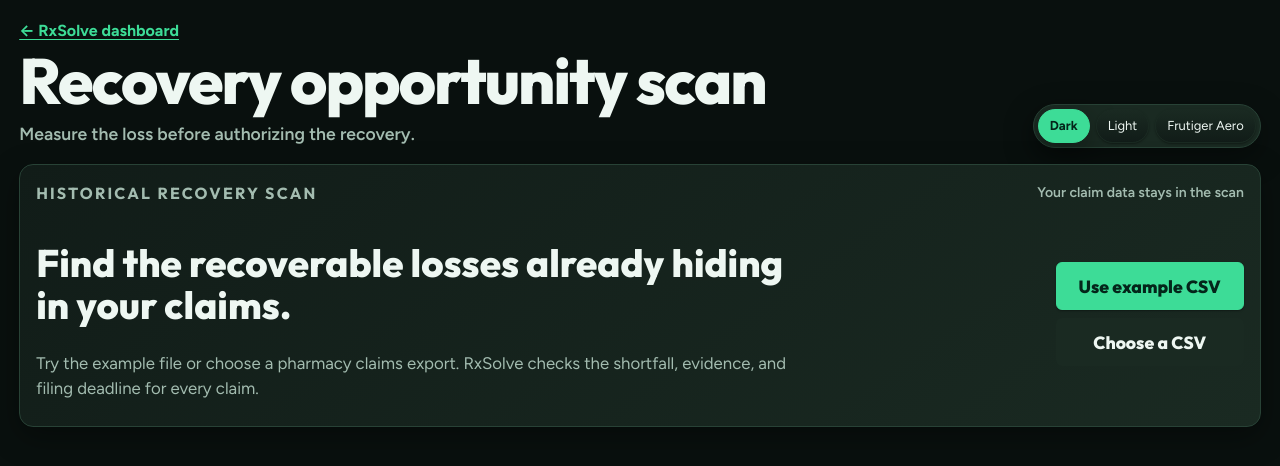
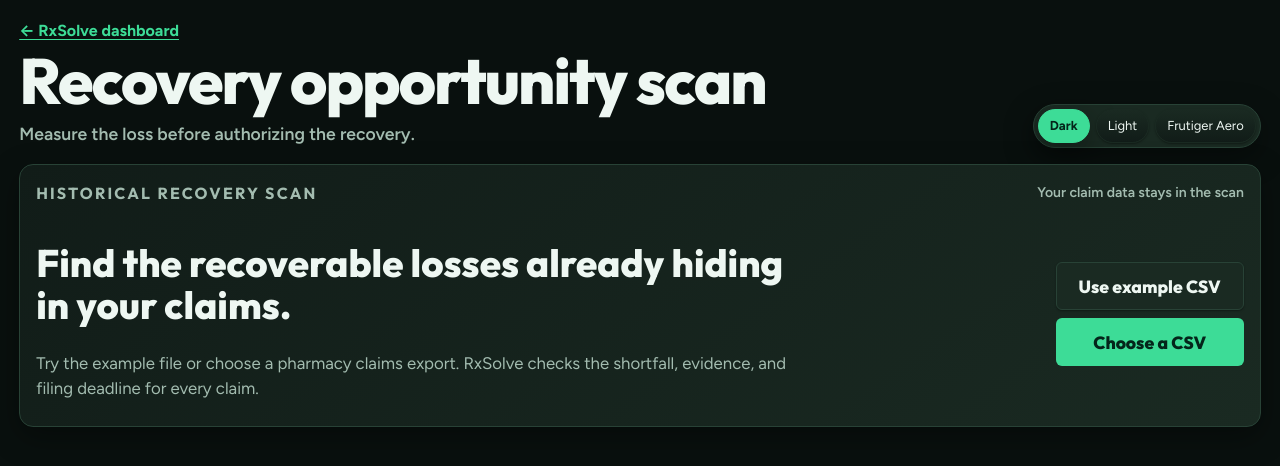
Before and after one commit to MasonMines2006/rxsolve, a Next.js app in the folder apps/dashboard/: page /scan in a window 1280 px wide. Shown: the top 466 px of the page. Built offline with nearby package versions, Linux system fonts and the light colour scheme.

Commit message:
fix: highlight CSV upload and reveal scan results

```diff
--- a/apps/dashboard/components/scan/OpportunityScan.tsx
+++ b/apps/dashboard/components/scan/OpportunityScan.tsx
@@ -1,6 +1,6 @@
 "use client";
 
-import { useState } from "react";
+import { useEffect, useRef, useState } from "react";
 import { Panel } from "@/components/ui/Panel";
 import {
   readyClaimIds,
@@ -11,11 +11,16 @@
 const usd = (value: number) => value.toLocaleString("en-US", { style: "currency", currency: "USD" });
 
 export function OpportunityScan() {
+  const summaryRef = useRef<HTMLElement>(null);
   const [result, setResult] = useState<OpportunityScanResult | null>(null);
   const [sourceName, setSourceName] = useState<string | null>(null);
   const [pending, setPending] = useState(false);
   const [error, setError] = useState<string | null>(null);
   const [staged, setStaged] = useState(false);
+
+  useEffect(() => {
+    if (result) summaryRef.current?.scrollIntoView({ behavior: "smooth", block: "start" });
+  }, [result]);
 
   async function analyze(csv: string, name: string) {
     setPending(true);
@@ -75,10 +80,16 @@
             <p className="scan-copy">Try the example file or choose a pharmacy claims export. RxSolve checks the shortfall, evidence, and filing deadline for every claim.</p>
           </div>
           <div className="scan-actions">
-            <button className="btn" type="button" onClick={() => void analyzeExample()} disabled={pending}>
+            <button
+              className="btn btn--ghost"
+              type="button"
+              aria-controls="scan-summary"
+              onClick={() => void analyzeExample()}
+              disabled={pending}
+            >
               {pending ? "Checking claims..." : "Use example CSV"}
             </button>
-            <label className="btn btn--ghost scan-file">
+            <label className="btn scan-file">
               Choose a CSV
               <input
                 type="file"
@@ -94,7 +105,7 @@
 
       {result && (
         <>
-          <section className="scan-summary" aria-label="Opportunity summary">
+          <section id="scan-summary" ref={summaryRef} className="scan-summary" aria-label="Opportunity summary" aria-live="polite">
             <div className="scan-metric scan-metric--hero">
               <span>Ready to recover</span>
               <strong>{usd(result.summary.ready_to_recover)}</strong>
```
